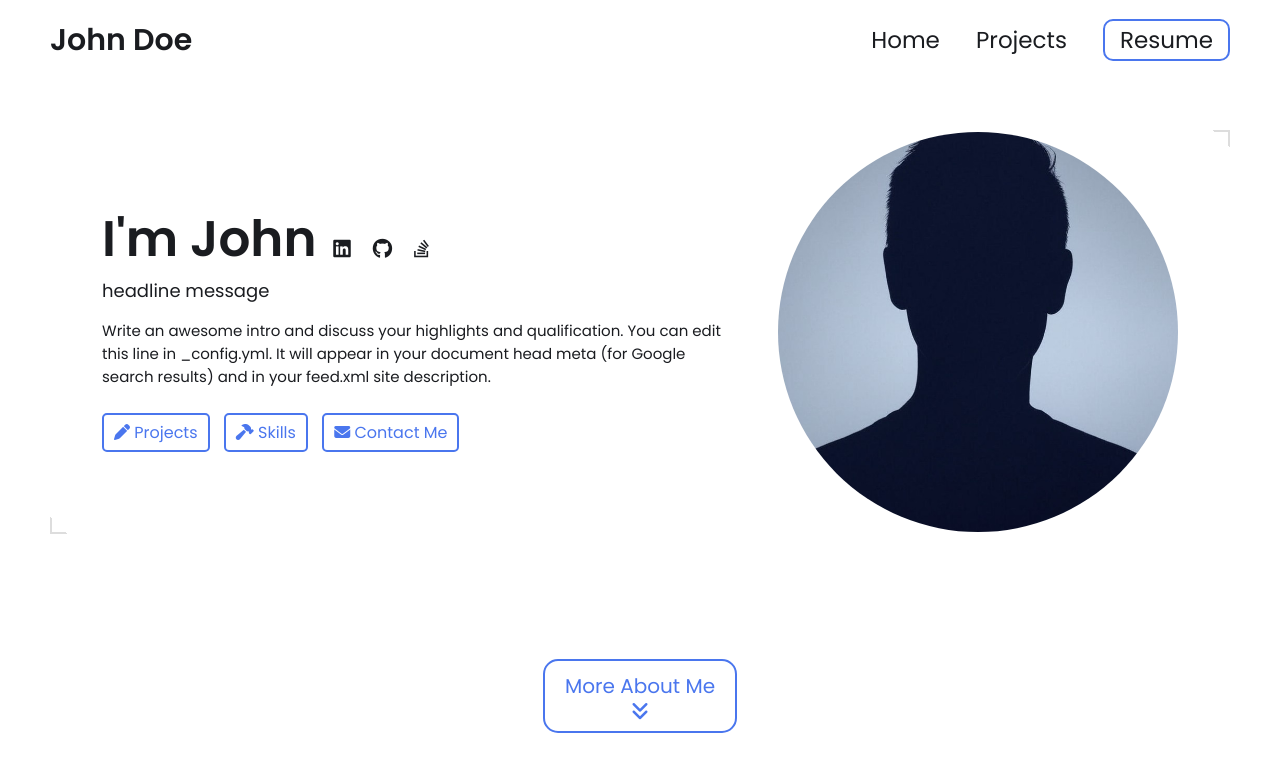
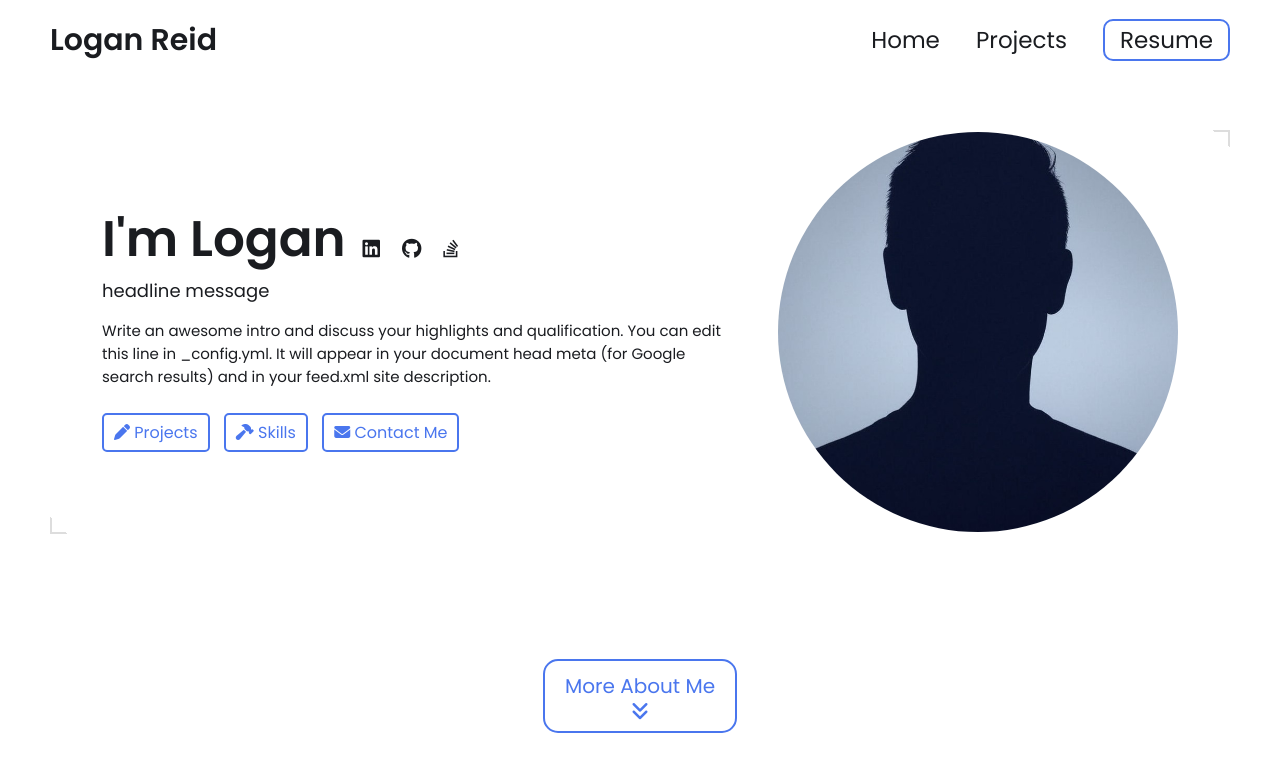
Before and after one commit to loganpreid/loganpreid.github.io, a Jekyll site: the page built from index.html, in a window 1280 px wide and 900 px high. Shown: the top 772 px of the window. Built offline with Jekyll 4.4.1, drawn with Linux system fonts in a browser that asks for light colours.

Commit message:
Update _config.yml

```diff
--- a/_config.yml
+++ b/_config.yml
@@ -7,12 +7,12 @@
 
 # Main Page Setup
 
-title: John Doe's Portfolio # This is what shows up in the tab of the browser
+title: Logan Reid's Portfolio # This is what shows up in the tab of the browser
 
 
 
 # Hero Section
-name: John Doe
+name: Logan Reid
 headline: headline message
 description: >- # dont remove this line. this will ignore all new lines until the next section
   Write an awesome intro and discuss your highlights and qualification. You can edit this
```
